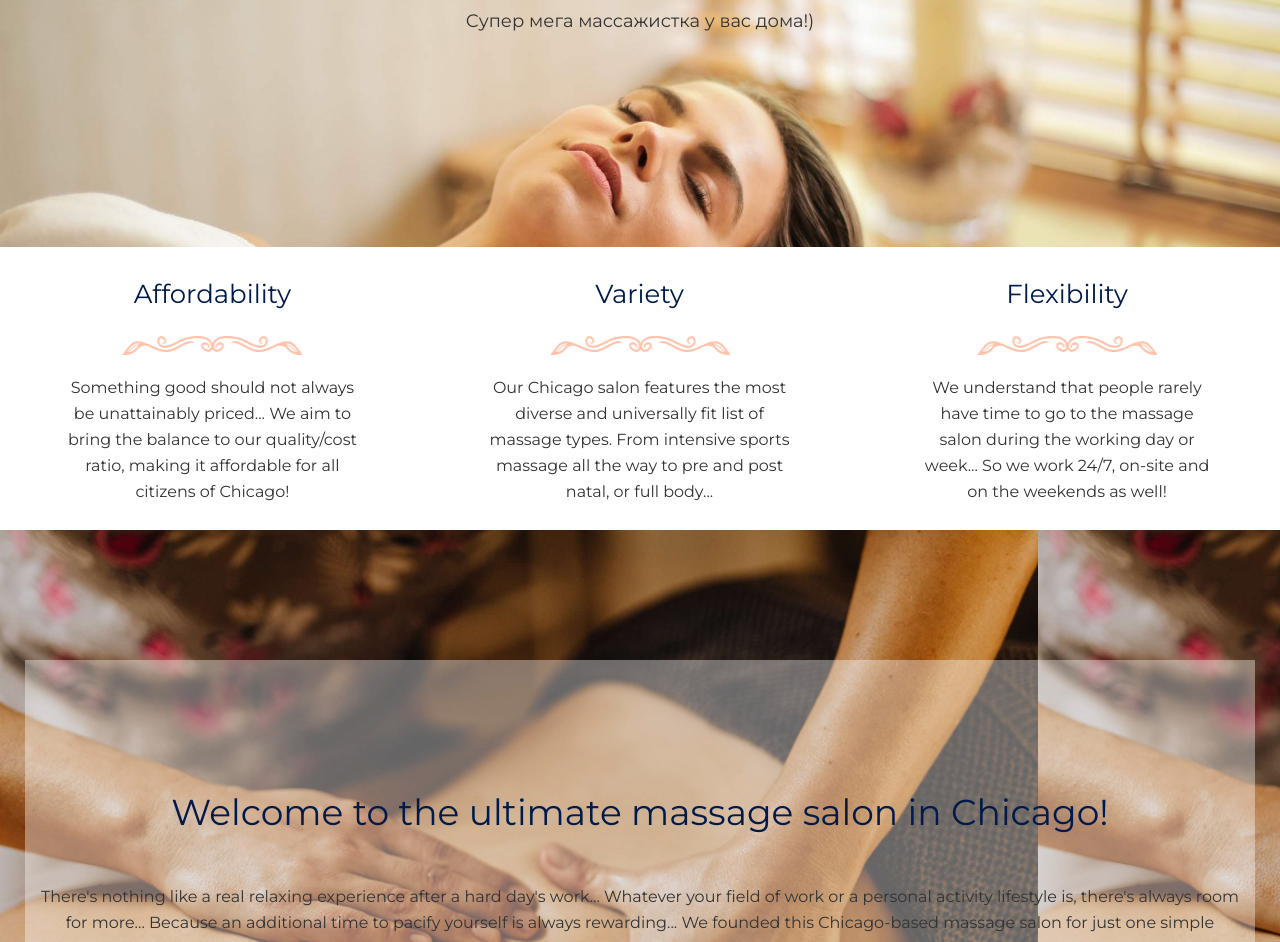
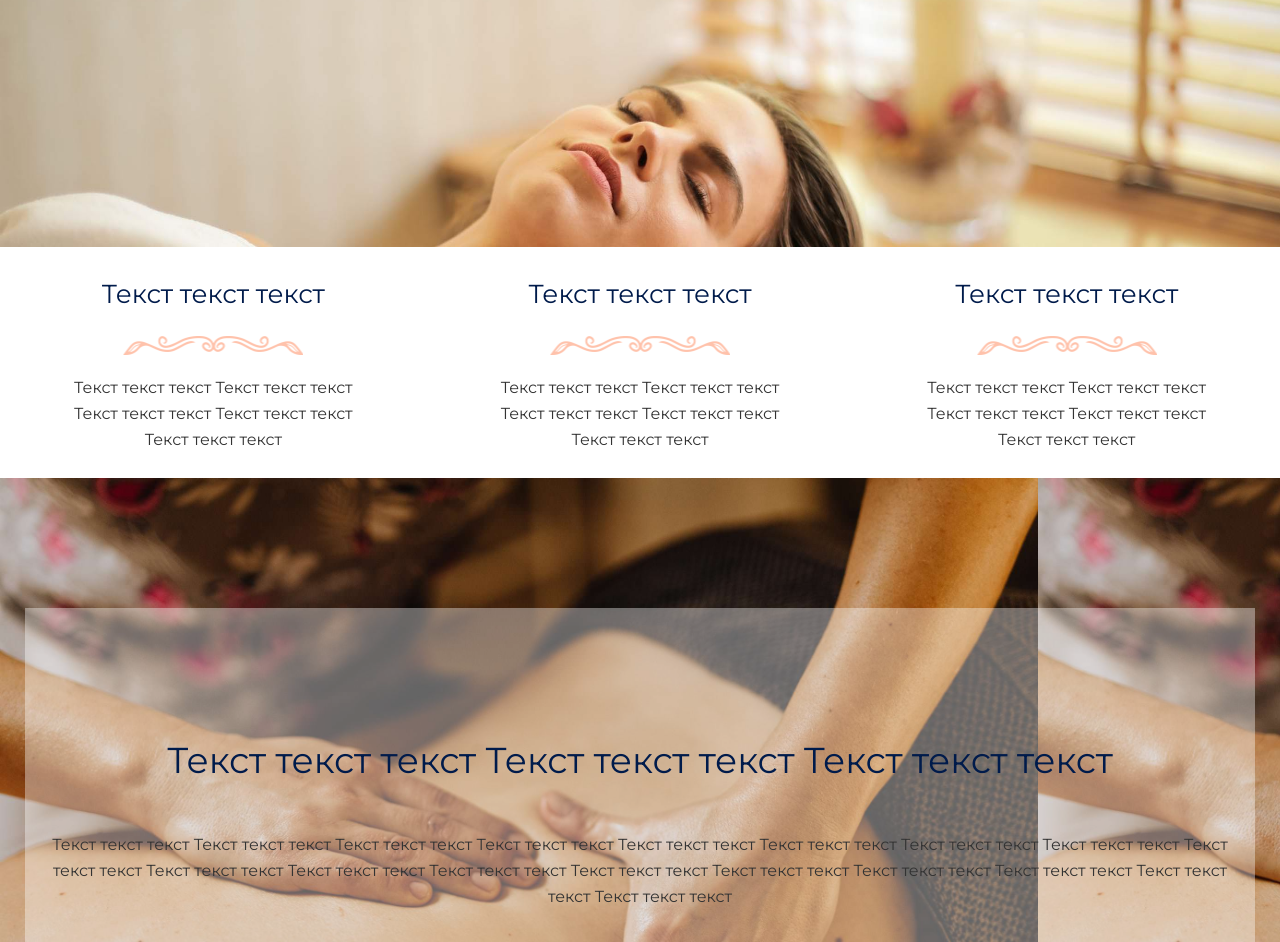
Before and after one commit to passtet/alina-health, a plain HTML site: page index.html in a window 1280 px wide. Shown: the part 263-1205 px from the top of the page. Drawn offline with Linux system fonts and the light colour scheme.

Commit message:
Update index.html

```diff
--- a/index.html
+++ b/index.html
@@ -18,40 +18,40 @@
     <section class="hero">
         <img src="img/hero.jpeg" alt="Alina-Health масаж">
         <div class="content">
-            <h1>Ваши мышцы кончат от наших рук!</h1>
-            <p>Супер мега массажистка у вас дома!) </p>
+            <h1>ПРИВЕТСТВИЕ</h1>
+            <p>Текст текст текст  </p>
         </div>
     </section>
     <ul class="boxes">
         <li>
-            <h2>Affordability</h2>
-            <p>Something good should not always be unattainably priced... We aim to bring the balance to our quality/cost ratio, making it affordable for all citizens of Chicago!</p>
+            <h2>Текст текст текст </h2>
+            <p>Текст текст текст Текст текст текст Текст текст текст Текст текст текст Текст текст текст </p>
         </li>
         <li>
-            <h2>Variety</h2>
-            <p>Our Chicago salon features the most diverse and universally fit list of massage types. From intensive sports massage all the way to pre and post natal, or full body...</p>
+            <h2>Текст текст текст </h2>
+            <p>Текст текст текст Текст текст текст Текст текст текст Текст текст текст Текст текст текст </p>
         </li>
         <li>
-            <h2>Flexibility</h2>
-            <p>We understand that people rarely have time to go to the massage salon during the working day or week... So we work 24/7, on-site and on the weekends as well!</p>
+            <h2>Текст текст текст </h2>
+            <p>Текст текст текст Текст текст текст Текст текст текст Текст текст текст Текст текст текст </p>
         </li>
     </ul>
     <section class="description">
         <div class="text">
-            <h2>Welcome to the ultimate massage salon in Chicago!</h2>
-            <p>There's nothing like a real relaxing experience after a hard day's work... Whatever your field of work or a personal activity lifestyle is, there's always room for more... Because an additional time to pacify yourself is always rewarding... We founded this Chicago-based massage salon for just one simple purpose. Reward yourself with an utmost relaxing experience of them all, by signing up for a massage session at our salon!</p>
+            <h2>Текст текст текст Текст текст текст Текст текст текст </h2>
+            <p>Текст текст текст Текст текст текст Текст текст текст Текст текст текст Текст текст текст Текст текст текст Текст текст текст Текст текст текст Текст текст текст Текст текст текст Текст текст текст Текст текст текст Текст текст текст Текст текст текст Текст текст текст Текст текст текст Текст текст текст Текст текст текст </p>
         </div>
     </section>
     <section class="comments">
         <div class="text">
-            <h2>What our happy customers say:</h2>
+            <h2>Отзывы</h2>
             <blockquote>
                 <svg aria-hidden="true" focusable="false" data-prefix="fas" data-icon="quote-left" class="svg-inline--fa fa-quote-left fa-w-16" role="img" xmlns="http://www.w3.org/2000/svg" viewBox="0 0 512 512"><path fill="currentColor" d="M464 256h-80v-64c0-35.3 28.7-64 64-64h8c13.3 0 24-10.7 24-24V56c0-13.3-10.7-24-24-24h-8c-88.4 0-160 71.6-160 160v240c0 26.5 21.5 48 48 48h128c26.5 0 48-21.5 48-48V304c0-26.5-21.5-48-48-48zm-288 0H96v-64c0-35.3 28.7-64 64-64h8c13.3 0 24-10.7 24-24V56c0-13.3-10.7-24-24-24h-8C71.6 32 0 103.6 0 192v240c0 26.5 21.5 48 48 48h128c26.5 0 48-21.5 48-48V304c0-26.5-21.5-48-48-48z"></path></svg>
                 <p>
-                    <q>Men rarely acknowledge how much they love to get a massage... But I want to say, that without my afterwork Friday massage sessions here, my productivity would've been so much lower...</q>
+                    <q>Текст текст текст Текст текст текст Текст текст текст Текст текст текст Текст текст текст Текст текст текст </q>
                 </p>
                 <p>
-                    <cite>John Smith</cite>
+                    <cite>Текст текст текст </cite>
                 </p>
             </blockquote>
         </div>
```
